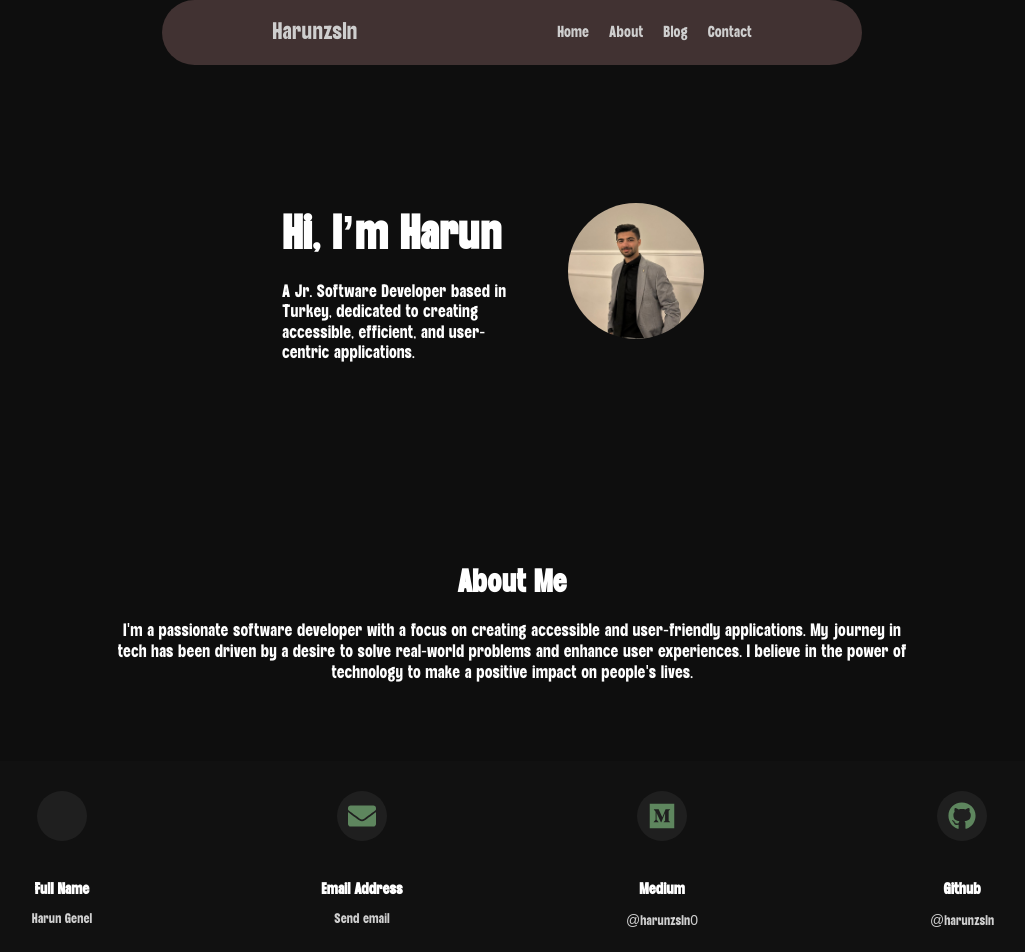
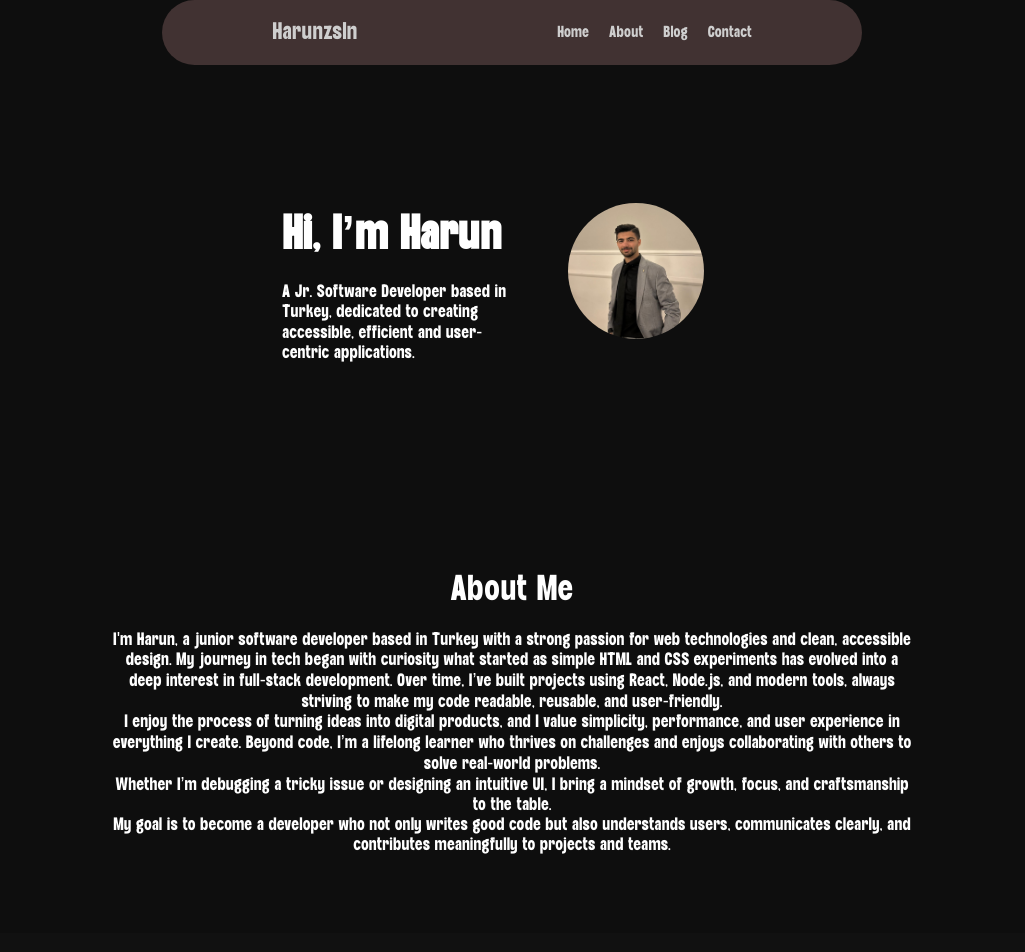
Before and after one commit to harunzsln/Portfolio, a React (Create React App) app in the folder my-portfolio/: page / in a window 1280 px wide. Shown: the top 952 px of the page, without its empty margins (128-1153 px from the left). Built offline with nearby package versions, Linux system fonts and the light colour scheme.

Commit message:
files edited

```diff
--- a/my-portfolio/src/components/About.js
+++ b/my-portfolio/src/components/About.js
@@ -6,7 +6,16 @@ const About = () => {
         <section className="about-section" id="about">
             <div className='about-me'>
                 <h1>About Me</h1>
-                <p>I'm a passionate software developer with a focus on creating accessible and user-friendly applications. My journey in tech has been driven by a desire to solve real-world problems and enhance user experiences. I believe in the power of technology to make a positive impact on people's lives.</p>
+                {/*<p>I'm a passionate software developer with a focus on creating accessible and user-friendly applications. My journey in tech has been driven by a desire to solve real-world problems and enhance user experiences. I believe in the power of technology to make a positive impact on people's lives.</p>*/}
+                <p>I'm Harun, a junior software developer based in Turkey with a strong passion for web technologies and clean, accessible design.
+
+                    My journey in tech began with curiosity what started as simple HTML and CSS experiments has evolved into a deep interest in full-stack development. Over time, I’ve built projects using React, Node.js, and modern tools, always striving to make my code readable, reusable, and user-friendly.
+                    <br/>
+                    I enjoy the process of turning ideas into digital products, and I value simplicity, performance, and user experience in everything I create. Beyond code, I’m a lifelong learner who thrives on challenges and enjoys collaborating with others to solve real-world problems.
+                    <br/>
+                    Whether I’m debugging a tricky issue or designing an intuitive UI, I bring a mindset of growth, focus, and craftsmanship to the table.
+                    <br/>
+                    My goal is to become a developer who not only writes good code but also understands users, communicates clearly, and contributes meaningfully to projects and teams.</p>
 
             </div>
 
--- a/my-portfolio/src/components/MainSection.js
+++ b/my-portfolio/src/components/MainSection.js
@@ -9,7 +9,7 @@ const MainSection = () => {
     <section className="main-section" id="main">
       <div className="intro-text">
         <h1>Hi, I’m Harun</h1>
-        <p>  A Jr. Software Developer based in Turkey, dedicated to creating accessible, efficient, and user-centric applications. </p>
+        <p>  A Jr. Software Developer based in Turkey, dedicated to creating accessible, efficient and user-centric applications. </p>
 
       </div>
       <div className="main-image">
--- a/my-portfolio/src/components/Social.js
+++ b/my-portfolio/src/components/Social.js
@@ -6,11 +6,11 @@ const Social = () => {
     return (
         <section className="social-section" id="social">
             <div className="social-cards">
-                <div className="card">
+               {/* <div className="card">
                     <div className="icon"></div>
                     <h3>Full Name</h3>
                     <p>Harun Genel</p>
-                </div>
+                </div>*/}
                 <div className="card clickable">
                     <div className="icon"><FaEnvelope /></div>
                     <h3>Email Address</h3>
--- a/my-portfolio/src/styles/About.css
+++ b/my-portfolio/src/styles/About.css
@@ -16,6 +16,7 @@
 }
 
 .about-me h1 {
-  font-size: 32px;
+  font-size: 36px;
   margin-bottom: 20px;
+  font-weight: 100;
 }
--- a/my-portfolio/src/styles/Social.css
+++ b/my-portfolio/src/styles/Social.css
@@ -30,7 +30,7 @@
     align-items: center;
     font-size: 28px;
     margin: 0 auto 10px;
-    color: #5e865e;
+    color: #68a468;
     width: 50px;
     height: 50px;
     margin: 0 auto 40px;
```
